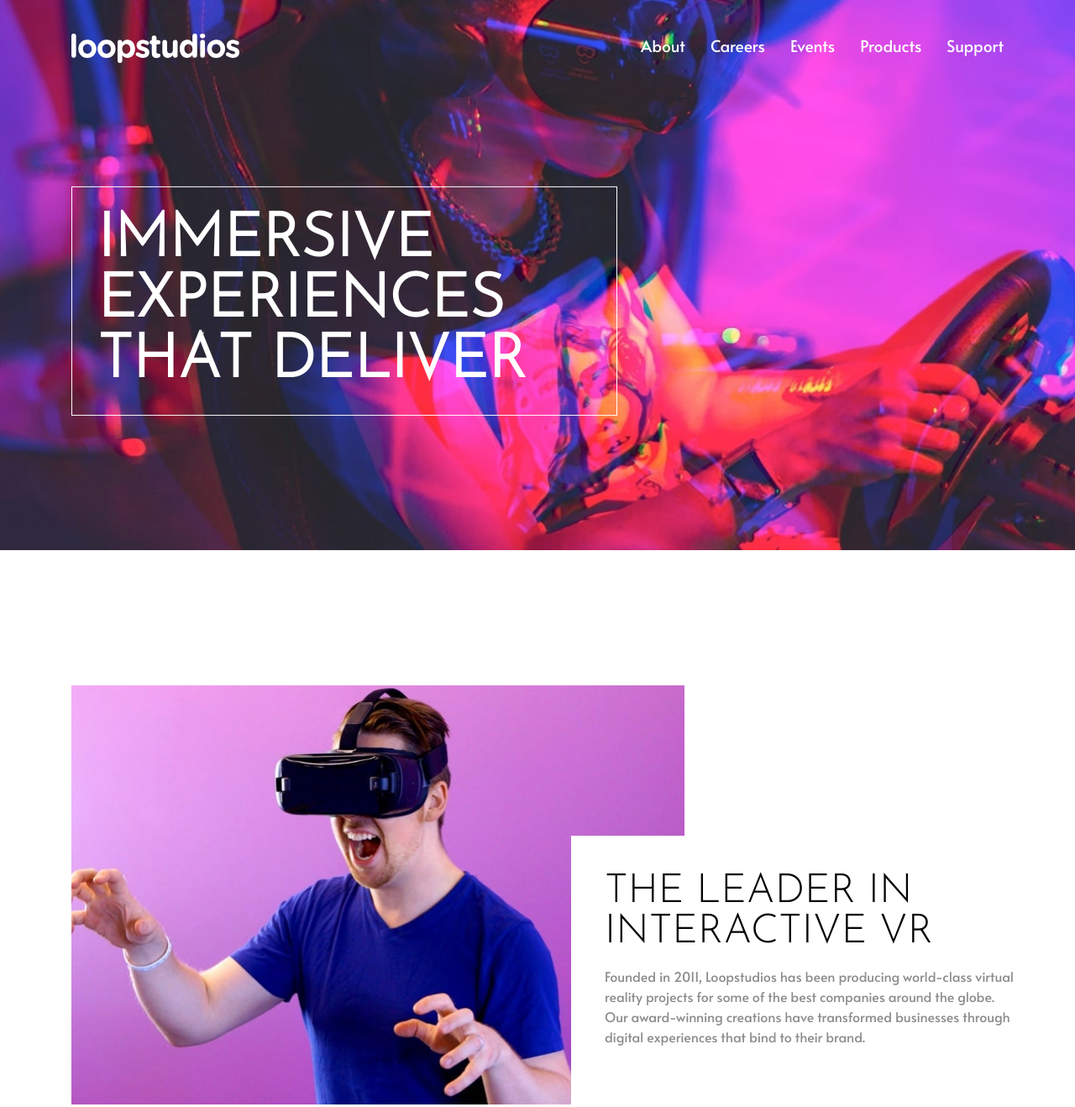
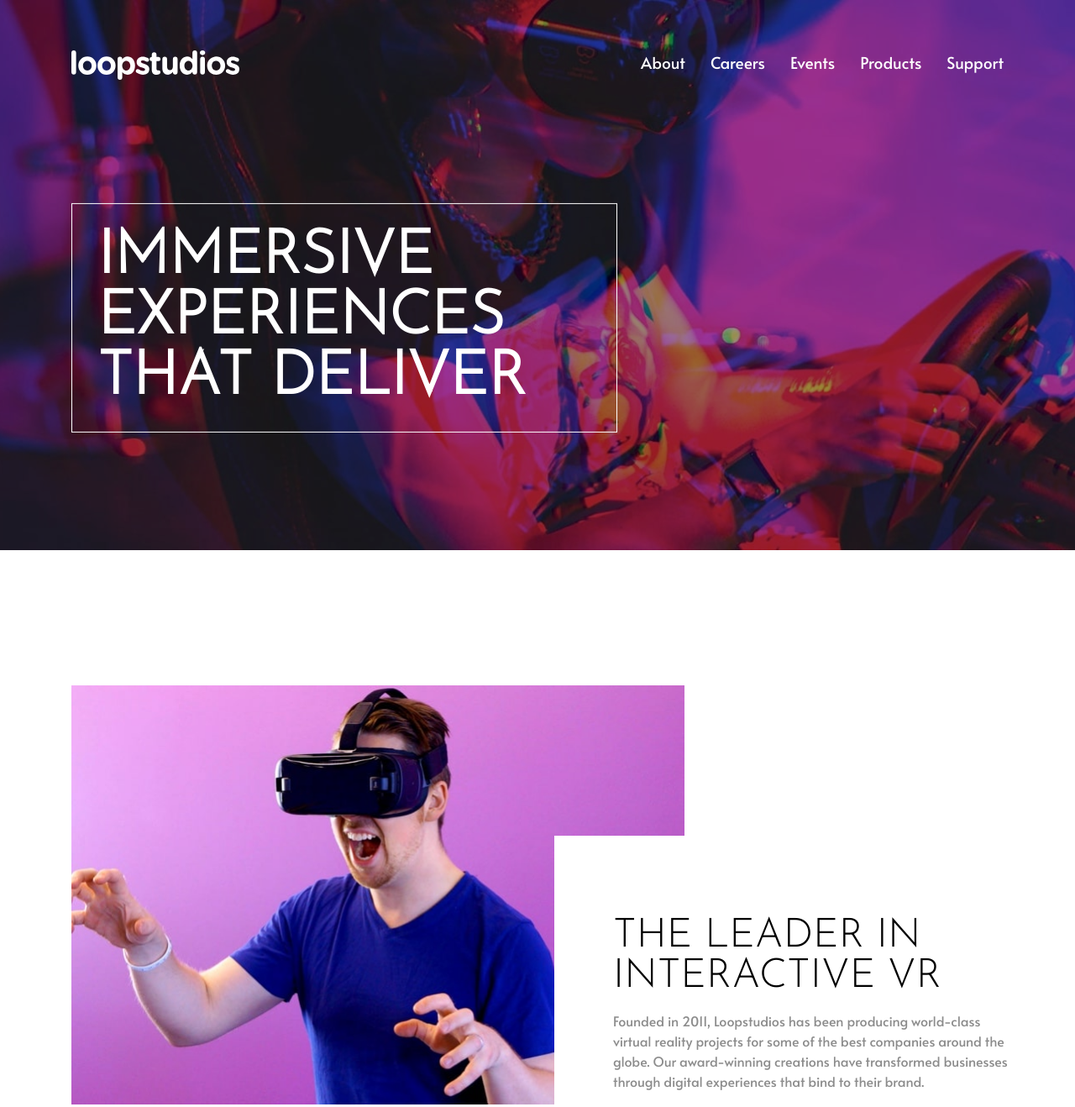
Before and after one commit to Pawel-Gnat/Frontend-Mentor-Loopstudios-landing-page, a plain HTML site: page index.html in a window 1280 px wide. Shown: the top 1318 px of the page at 84% size. Drawn offline with Linux system fonts and the light colour scheme.

Commit message:
changed company section, darken my navbar image and added more padding

```diff
--- a/sass/style.scss
+++ b/sass/style.scss
@@ -393,11 +393,14 @@ footer {
 
 @media (min-width: 768px) {
 	header {
-		background: url('../images/desktop/image-hero.jpg') center no-repeat;
+		background: rgba(0, 0, 0, 0.4) url('../images/desktop/image-hero.jpg') center no-repeat;
 		background-size: cover;
+		background-blend-mode: darken;
 	}
 
 	.navbar {
+		padding: 6em 2.5em 4em;
+
 		&__desktop {
 			display: block;
 
@@ -584,14 +587,15 @@ footer {
 			top: 13em;
 			right: 0;
 			height: 32em;
-			width: 54em;
-			padding: 0 1em 0 4em;
+			width: 56em;
+			padding: 0 1em 0 7em;
 			background-color: $white;
 			text-align: left;
 			z-index: 2;
 
 			&--heading {
-				margin-top: 0.9em;
+				// margin-top: 0.9em;
+				margin-top: 2em;
 			}
 
 			&--info {
```
Also changed, not shown: css/style.css, screenshot.jpg, 1 other file.
